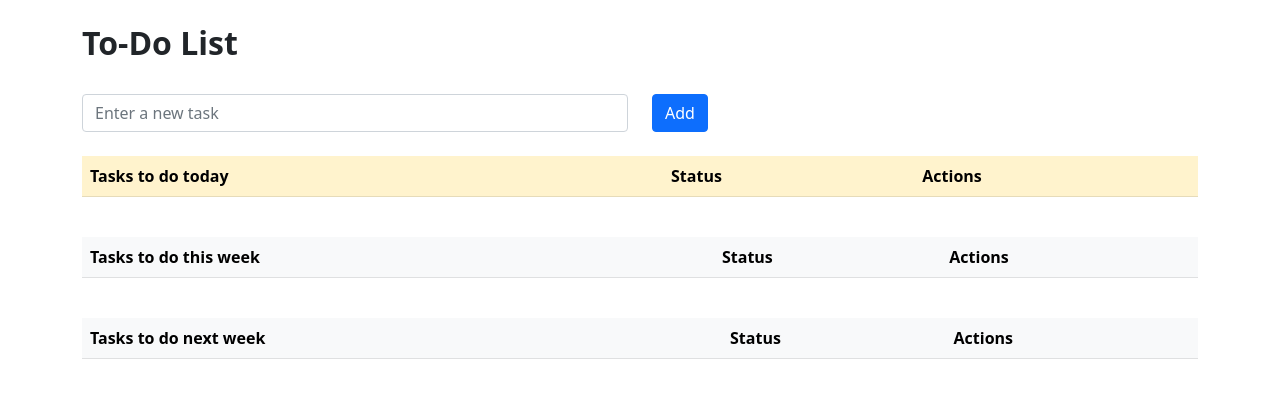
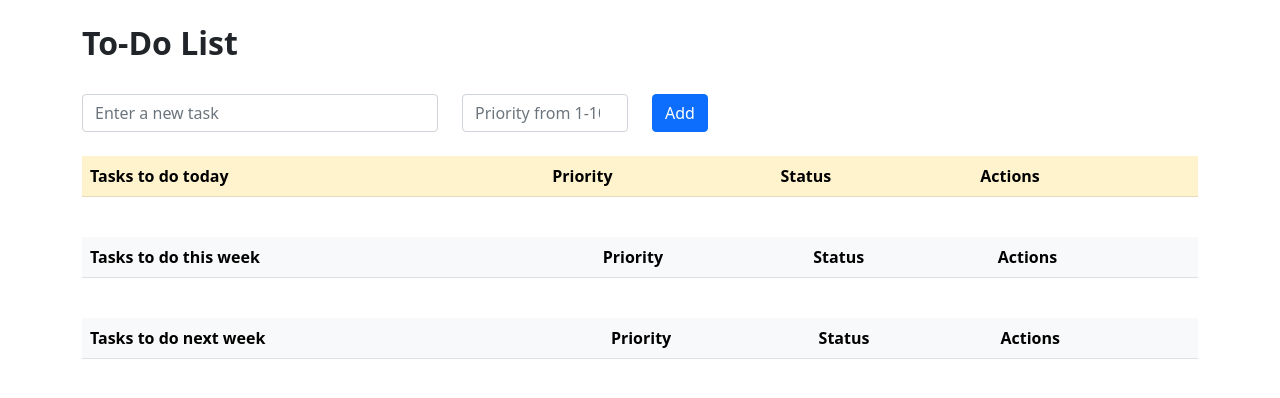
Before and after one commit to AsiaKot/ToDoApp, a Flask app: page / in a window 1280 px wide. Shown: the top 398 px of the page. Run offline with Flask 2, Linux system fonts and the light colour scheme; data that the repository does not hold is empty.

Commit message:
add a new functionality for tasks -> priority (from 1 to 10)

```diff
--- a/app/db/models.py
+++ b/app/db/models.py
@@ -6,3 +6,4 @@ class ToDo(DB.Model):
     title = DB.Column(DB.String(100))
     complete = DB.Column(DB.Boolean)
     when = DB.Column(DB.String(20))
+    priority = DB.Column(DB.Integer)
--- a/app/server/routes.py
+++ b/app/server/routes.py
@@ -14,7 +14,8 @@ def index():
 @SERVER_BLUEPRINT.route("/add", methods=["POST"])
 def add():
     title = request.form.get("title")
-    new_todo = ToDo(title=title, complete=False, when="Today")
+    priority = request.form.get("priority")
+    new_todo = ToDo(title=title, complete=False, when="Today", priority=priority)
     DB.session.add(new_todo)
     DB.session.commit()
     return redirect(url_for(".index"))
--- a/app/templates/index.html
+++ b/app/templates/index.html
@@ -21,8 +21,12 @@
     <!Adding new task!>
     <form action="/add" method="POST">
         <div class="row align-items-center">
-            <div class="col-6">
+            <div class="col-4">
                 <input class="form-control" name="title" placeholder="Enter a new task" type="text">
+            </div>
+            <div class="col-2">
+                <input class="form-control" name="priority" placeholder="Priority from 1-10" type="number"
+                       min="1" max="10" required>
             </div>
             <div class="col-1">
                 <button class="btn btn-primary" type="submit">Add</button>
@@ -41,6 +45,7 @@
                 <thead>
                 <tr class="table-warning">
                     <th scope="col">Tasks to do today</th>
+                    <th scope="col">Priority</th>
                     <th scope="col">Status</th>
                     <th scope="col">Actions</th>
                 </tr>
@@ -55,6 +60,7 @@
                         <tr class="table-warning">
 
                             <td>{{ todo.title }}</td>
+                            <td>{{ todo.priority }}</td>
                             <td><span class="badge bg-warning text-dark">To do</span></td>
 
                     {% else %}
@@ -62,6 +68,7 @@
                             <tr class="table-success">
 
                             <td><del>{{ todo.title }}</del></td>
+                            <td>{{ todo.priority }}</td>
                             <td><span class="badge bg-success">Done!</span></td>
 
                     {% endif%}
@@ -94,6 +101,7 @@
                 <thead>
                 <tr class="table-light">
                     <th scope="col">Tasks to do this week</th>
+                    <th scope="col">Priority</th>
                     <th scope="col">Status</th>
                     <th scope="col">Actions</th>
                 </tr>
@@ -107,6 +115,7 @@
                         <tr class="table-light">
 
                             <td>{{ todo.title }}</td>
+                            <td>{{ todo.priority }}</td>
                             <td><span class="badge bg-warning text-dark">To do</span></td>
 
                     {% else %}
@@ -114,6 +123,7 @@
                             <tr class="table-success">
 
                             <td><del>{{ todo.title }}</del></td>
+                            <td>{{ todo.priority }}</td>
                             <td><span class="badge bg-success">Done!</span></td>
 
                     {% endif %}
@@ -146,6 +156,7 @@
                 <thead>
                 <tr class="table-light">
                     <th scope="col">Tasks to do next week</th>
+                    <th scope="col">Priority</th>
                     <th scope="col">Status</th>
                     <th scope="col">Actions</th>
                 </tr>
@@ -159,6 +170,7 @@
                         <tr class="table-light">
 
                             <td>{{ todo.title }}</td>
+                            <td>{{ todo.priority }}</td>
                             <td><span class="badge bg-warning text-dark">To do</span></td>
 
                     {% else %}
@@ -166,6 +178,7 @@
                             <tr class="table-success">
 
                             <td><del>{{ todo.title }}</del></td>
+                            <td>{{ todo.priority }}</td>
                             <td><span class="badge bg-success">Done!</span></td>
 
                     {% endif %}
--- a/config.py
+++ b/config.py
@@ -7,5 +7,5 @@ from random import sample
 class Config:
     DEBUG: bool = True
     SECRET_KEY: str = "".join(sample(ascii_letters, 10))
-    SQLALCHEMY_DATABASE_URI: str = "sqlite:///db_todo.sqlite"
+    SQLALCHEMY_DATABASE_URI: str = "sqlite:///db1.sqlite"
     SQLALCHEMY_TRACK_MODIFICATIONS: bool = False
```
